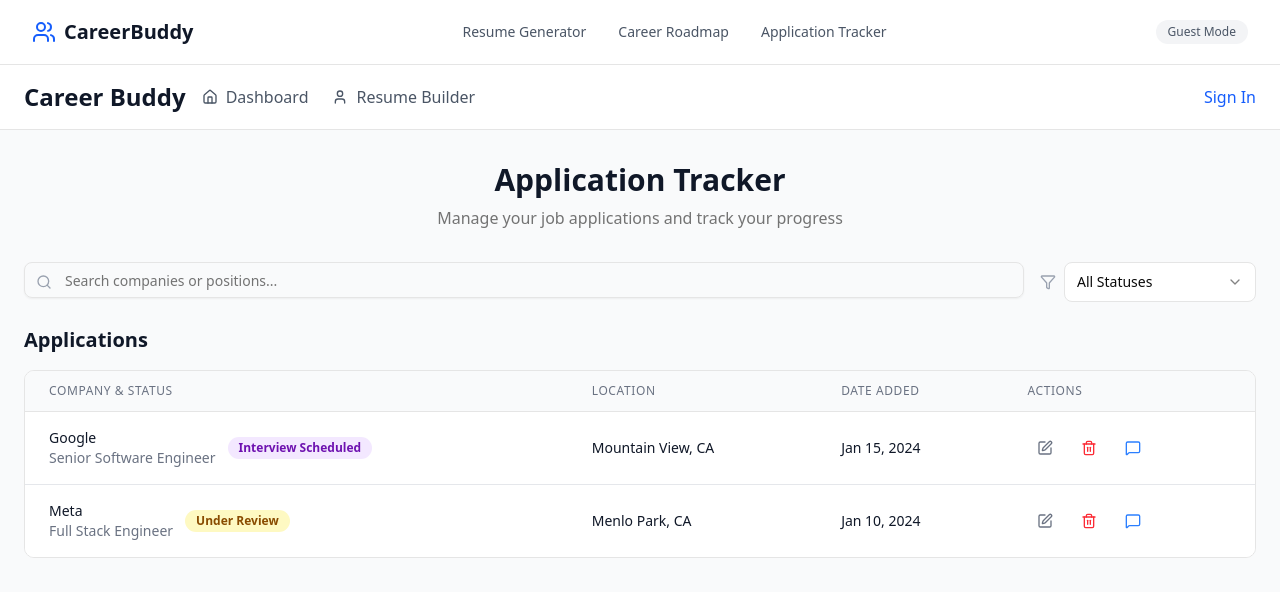
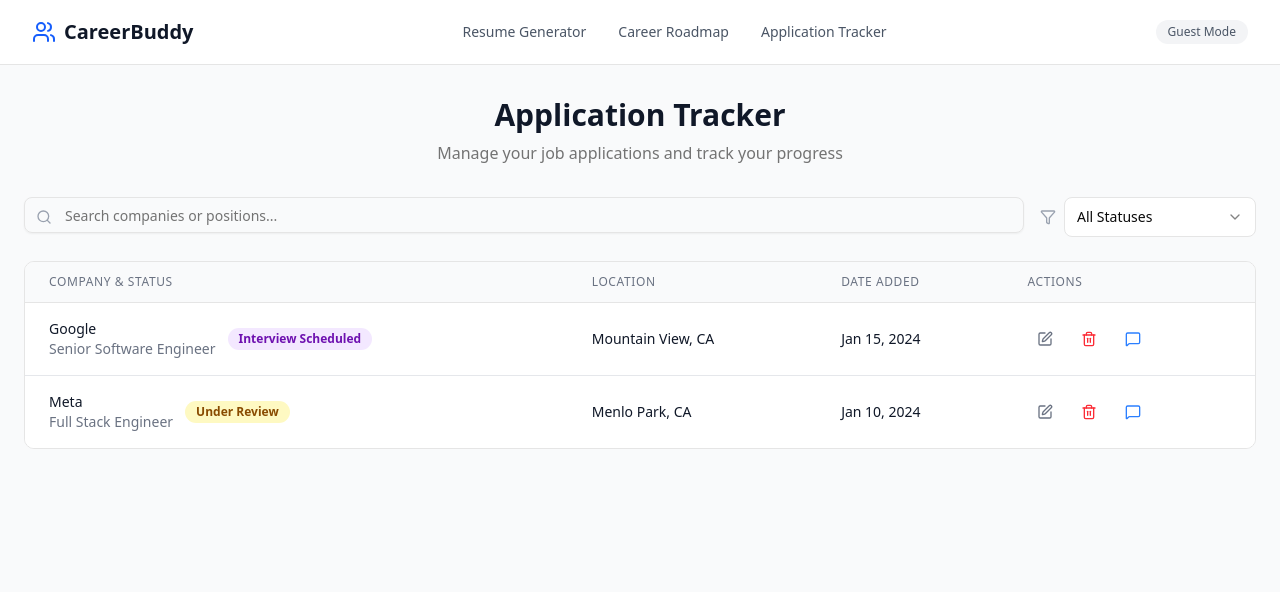
Before and after one commit to rishirajdhr/careerbuddy, a Next.js app: page /dashboard in a window 1280 px wide. Shown: the top 592 px of the page. Built offline with nearby package versions, Linux system fonts and the light colour scheme.

Commit message:
Remove duplicate header

```diff
--- a/app/dashboard/components/application-table.tsx
+++ b/app/dashboard/components/application-table.tsx
@@ -52,10 +52,6 @@ export function ApplicationTable({
     return (
         <TooltipProvider>
             <div className="space-y-4">
-                <div className="flex justify-between items-center">
-                    <h2 className="text-xl font-semibold text-gray-900">Applications</h2>
-                </div>
-
                 <div className="bg-white rounded-lg border overflow-hidden">
                     <table className="w-full">
                         <thead className="bg-gray-50 border-b">
--- a/app/dashboard/layout.tsx
+++ b/app/dashboard/layout.tsx
@@ -1,5 +1,3 @@
-import { DashboardHeader } from "./components/dashboard-header";
-
 export default function DashboardLayout({
     children,
 }: {
@@ -7,7 +5,6 @@ export default function DashboardLayout({
 }) {
     return (
         <div className="min-h-screen bg-gray-50">
-            <DashboardHeader />
             <div className="space-y-6 p-6 pt-8">
                 <div className="mx-auto max-w-7xl">
                     <div className="text-center mb-8">
```
